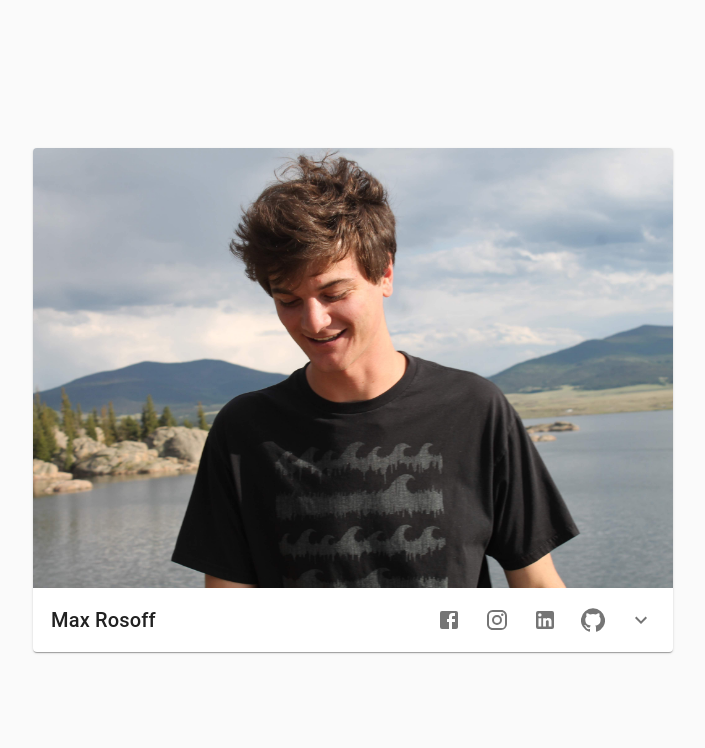
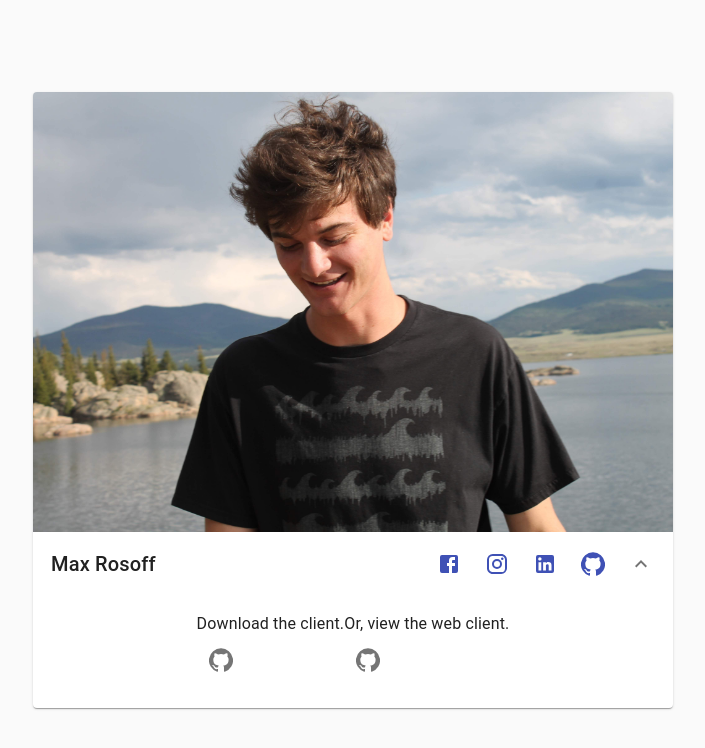
Before and after one commit to mrrosoff/Tortilla-Critic, a React app: page / in a window 1280 px wide. Both pictures are taken after a click on the button "More". Shown: the top 748 px of the page, without its empty margins (287-992 px from the left). Built offline with nearby package versions, Linux system fonts and the light colour scheme.

Commit message:
Refactor Buttons and Add Links. Add New Collapse Area File.

```diff
--- a/components/App.js
+++ b/components/App.js
@@ -1,25 +1,24 @@
 import React from "react";
 
 import useMediaQuery from '@material-ui/core/useMediaQuery';
-import { createMuiTheme, ThemeProvider } from '@material-ui/core/styles';
+import {createMuiTheme, ThemeProvider} from '@material-ui/core/styles';
 import CssBaseline from "@material-ui/core/CssBaseline";
 
-import { SnackbarProvider, useSnackbar } from 'notistack';
+import {SnackbarProvider, useSnackbar} from 'notistack';
 
 import Layout from './Layout'
 
-const LoadApp = () => {
-
-    const { enqueueSnackbar } = useSnackbar();
-    const produceSnackBar = (message, variant) => enqueueSnackbar(message, { variant: variant });
+const LoadApp = () =>
+{
+	const {enqueueSnackbar} = useSnackbar();
+	const produceSnackBar = (message, variant = "error") => enqueueSnackbar(message, {variant: variant});
 
 	return <Layout produceSnackBar={produceSnackBar}/>;
 };
 
-const App = () => {
-
+const App = () =>
+{
 	const prefersDarkMode = useMediaQuery('(prefers-color-scheme: dark)');
-
 	const theme = React.useMemo(
 		() =>
 			createMuiTheme({
@@ -30,11 +29,11 @@ const App = () => {
 		[prefersDarkMode],
 	);
 
-    return(
+	return (
 		<ThemeProvider theme={theme}>
-            <CssBaseline />
+			<CssBaseline/>
 			<SnackbarProvider maxSnack={3} preventDuplicate>
-                <LoadApp />
+				<LoadApp/>
 			</SnackbarProvider>
 		</ThemeProvider>
 	);
--- /dev/null
+++ b/components/CollapseArea.js
@@ -0,0 +1,90 @@
+import {CardContent, Collapse, Grid, IconButton, Typography} from "@material-ui/core";
+import GitHubIcon from "@material-ui/icons/GitHub";
+import React, {useState} from "react";
+
+const CollapseArea = props =>
+{
+	const [OS, setOS] = useState(getOS(props.produceSnackBar));
+
+	if(OS === "iOS" || OS === "Android")
+	{
+		return (
+			<Collapse in={props.expanded} timeout="auto" unmountOnExit>
+				<CardContent>
+					<Typography>View the web client.</Typography>
+				</CardContent>
+			</Collapse>
+		)
+	}
+
+	return (
+		<Collapse in={props.expanded} timeout="auto" unmountOnExit>
+			<CardContent>
+				<Grid container
+					  justify={'center'}
+					  alignContent={'center'}
+					  alignItems={'center'}
+				>
+					<Grid item>
+						<Typography>Download the {props.OS} client.</Typography>
+						<IconButton>
+							<GitHubIcon/>
+						</IconButton>
+					</Grid>
+					<Grid item>
+						<Typography>Or, view the web client.</Typography>
+						<IconButton>
+							<GitHubIcon/>
+						</IconButton>
+					</Grid>
+				</Grid>
+			</CardContent>
+		</Collapse>
+	);
+};
+
+
+function getOS(produceSnackbar)
+{
+	let userAgent = window.navigator.userAgent;
+	let platform = window.navigator.platform;
+
+	let macosPlatforms = ['Macintosh', 'MacIntel', 'MacPPC', 'Mac68K'];
+	let windowsPlatforms = ['Win32', 'Win64', 'Windows', 'WinCE'];
+	let iosPlatforms = ['iPhone', 'iPad', 'iPod'];
+	let os = null;
+
+	if(macosPlatforms.indexOf(platform) !== -1)
+	{
+		os = 'Mac OS';
+	}
+
+	else if(iosPlatforms.indexOf(platform) !== -1)
+	{
+		os = 'iOS';
+	}
+
+	else if(windowsPlatforms.indexOf(platform) !== -1)
+	{
+		os = 'Windows';
+	}
+
+	else if(/Android/.test(userAgent))
+	{
+		os = 'Android';
+	}
+
+	else if(/Linux/.test(platform))
+	{
+		os = 'Linux';
+	}
+
+	else
+	{
+		produceSnackbar("You are using an unspecified platform. Some effects may not operate correctly.", "warning")
+	}
+
+	return os;
+}
+
+export default CollapseArea;
--- a/components/Layout.js
+++ b/components/Layout.js
@@ -3,16 +3,7 @@ import React, {useState} from 'react';
 import clsx from 'clsx';
 import makeStyles from "@material-ui/core/styles/makeStyles";
 
-import {
-	Card,
-	CardActions,
-	CardContent,
-	CardMedia,
-	Collapse,
-	Grid,
-	IconButton,
-	Typography
-} from '@material-ui/core';
+import {Card, CardActions, CardMedia, Grid, IconButton, Typography} from '@material-ui/core';
 
 import FacebookIcon from '@material-ui/icons/Facebook';
 import InstagramIcon from '@material-ui/icons/Instagram';
@@ -20,7 +11,10 @@ import LinkedInIcon from '@material-ui/icons/LinkedIn'
 import GitHubIcon from '@material-ui/icons/GitHub';
 import ExpandMoreIcon from '@material-ui/icons/ExpandMore';
 
-import Profile from '../static/profile.jpg'
+import LinkButton from "./LinkButton";
+import CollapseArea from "./CollapseArea";
+
+import Profile from '../static/profile.jpg';
 
 const useStyles = makeStyles(theme => ({
 	card: {width: "50vw"},
@@ -34,11 +28,10 @@ const useStyles = makeStyles(theme => ({
 	expandOpen: {transform: 'rotate(180deg)'},
 }));
 
-const Layout = () =>
+const Layout = props =>
 {
 	const classes = useStyles();
 	const [expanded, setExpanded] = useState(false);
-	const [OS, setOS] = useState(getOS());
 
 	const handleExpandClick = () => setExpanded(!expanded);
 
@@ -53,31 +46,24 @@ const Layout = () =>
 				<Card className={classes.card}>
 					<CardMedia image={Profile} title={'Max Rosoff'} className={classes.media}/>
 					<Buttons expanded={expanded} handleExpandClick={handleExpandClick}/>
-					<CollapseArea expanded={expanded} OS={OS}/>
+					<CollapseArea expanded={expanded} produceSnackbar={props.produceSnackBar}/>
 				</Card>
 			</Grid>
 		</Grid>
 	);
 };
 
-const Buttons = props => {
-
+const Buttons = props =>
+{
 	const classes = useStyles();
-	return(
+	return (
 		<CardActions disableSpacing>
 			<Typography variant={'h6'} className={classes.name}>Max Rosoff</Typography>
-			<IconButton aria-label="Facebook" className={classes.right}>
-				<FacebookIcon/>
-			</IconButton>
-			<IconButton aria-label="Instagram">
-				<InstagramIcon/>
-			</IconButton>
-			<IconButton aria-label="LinkedIn">
-				<LinkedInIcon/>
-			</IconButton>
-			<IconButton aria-label="GitHub">
-				<GitHubIcon/>
-			</IconButton>
+			<LinkButton href={"https://www.facebook.com/max.rosoff.75"} icon={<FacebookIcon/>}
+						className={classes.right}/>
+			<LinkButton href={"https://www.instagram.com/thenameismr.r/"} icon={<InstagramIcon/>}/>
+			<LinkButton href={"https://www.linkedin.com/in/max-rosoff"} icon={<LinkedInIcon/>}/>
+			<LinkButton href={"https://www.github.com/mrrosoff"} icon={<GitHubIcon/>}/>
 			<IconButton
 				onClick={props.handleExpandClick}
 				aria-label="More"
@@ -89,80 +75,4 @@ const Buttons = props => {
 	);
 };
 
-const CollapseArea = props => {
-	if (props.OS === "iOS" || props.OS === "Android") {
-		return(
-			<Collapse in={props.expanded} timeout="auto" unmountOnExit>
-				<CardContent>
-					<Typography>View the web client.</Typography>
-				</CardContent>
-			</Collapse>
-		)
-	}
-
-	return (
-		<Collapse in={props.expanded} timeout="auto" unmountOnExit>
-			<CardContent>
-				<Grid container
-					  justify={'center'}
-					  alignContent={'center'}
-					  alignItems={'center'}
-				>
-					<Grid item>
-						<Typography>Download the {props.OS} client.</Typography>
-						<IconButton>
-							<GitHubIcon/>
-						</IconButton>
-					</Grid>
-					<Grid item>
-						<Typography>Or, view the web client.</Typography>
-						<IconButton>
-							<GitHubIcon/>
-						</IconButton>
-					</Grid>
-				</Grid>
-			</CardContent>
-		</Collapse>
-	);
-};
-
-
-function getOS()
-{
-	let userAgent = window.navigator.userAgent;
-	let platform = window.navigator.platform;
-
-	let macosPlatforms = ['Macintosh', 'MacIntel', 'MacPPC', 'Mac68K'];
-	let windowsPlatforms = ['Win32', 'Win64', 'Windows', 'WinCE'];
-	let iosPlatforms = ['iPhone', 'iPad', 'iPod'];
-	let os = null;
-
-	if(macosPlatforms.indexOf(platform) !== -1)
-	{
-		os = 'Mac OS';
-	}
-
-	else if(iosPlatforms.indexOf(platform) !== -1)
-	{
-		os = 'iOS';
-	}
-
-	else if(windowsPlatforms.indexOf(platform) !== -1)
-	{
-		os = 'Windows';
-	}
-
-	else if(/Android/.test(userAgent))
-	{
-		os = 'Android';
-	}
-
-	else if(/Linux/.test(platform))
-	{
-		os = 'Linux';
-	}
-
-	return os;
-}
-
 export default Layout;
--- /dev/null
+++ b/components/LinkButton.js
@@ -0,0 +1,19 @@
+import React from "react";
+
+import {IconButton, Link} from "@material-ui/core";
+
+const LinkButton = props =>
+{
+	return (
+		<Link href={props.href}
+			  target="_blank"
+			  rel="noopener"
+			  component={IconButton}
+			  className={props.className ? props.className : ""}
+		>
+			{props.icon}
+		</Link>
+	);
+};
+
+export default LinkButton;
--- a/package.json
+++ b/package.json
@@ -4,7 +4,7 @@
   "description": "Personal Website for Max Rosoff",
   "scripts": {
     "dev": "webpack-dev-server --mode development --devtool inline-source-map",
-    "prod": "webpack --mode production --devtool inline-source-map"
+    "prod": "webpack --mode production"
   },
   "author": "Max Rosoff",
   "license": "ISC",
```
Lines whose indentation alone changed are shown as unchanged.
